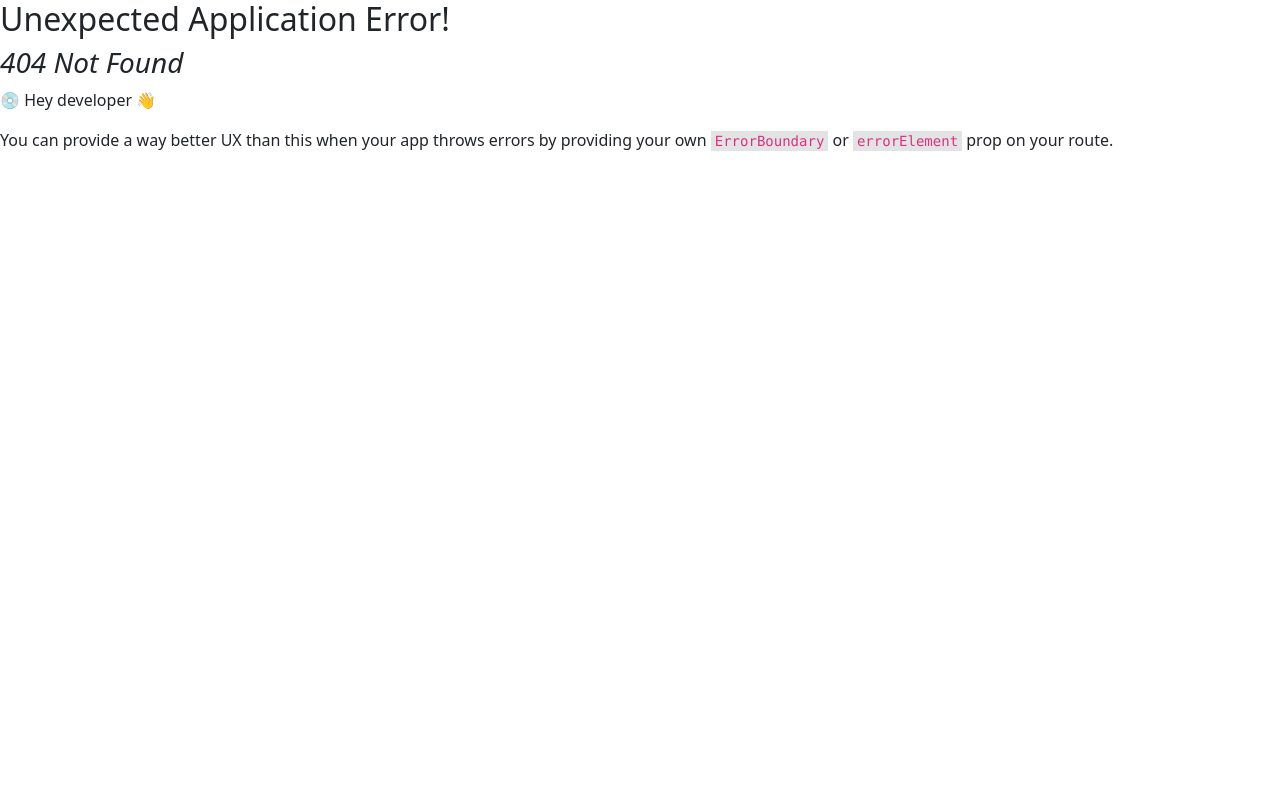
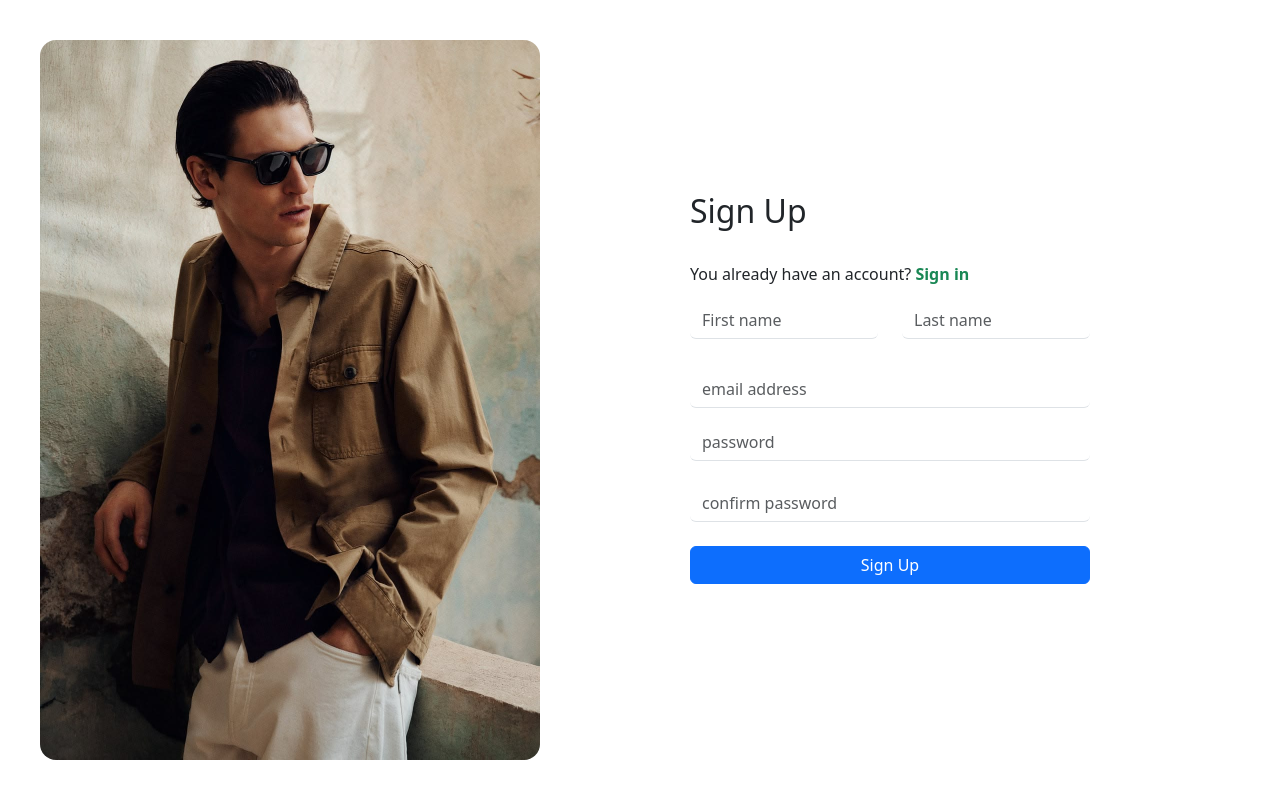
Before and after one commit to AmiraDeef/fashion-store, a React (Vite) app: page /register in a window 1280 px wide. Before the commit this address had no page. Built offline with nearby package versions, Linux system fonts and the light colour scheme.

Commit message:
sign up style

```diff
--- a/src/pages/Home.jsx
+++ b/src/pages/Home.jsx
@@ -52,7 +52,7 @@ export const Home = () => {
           modules={[Autoplay, Pagination]}
           pagination={{ clickable: true, dynamicBullets: true }}
           spaceBetween={10}
-          slidesPerView={5}
+          slidesPerView={4}
           loop={true}
           autoplay={{
             delay: 2500,
@@ -63,10 +63,10 @@ export const Home = () => {
               slidesPerView: 4,
             },
             992: { slidesPerView: 5 },
-            1200: { slidesPerView: 6 },
+            1200: { slidesPerView: 5 },
 
             1024: {
-              slidesPerView: 6,
+              slidesPerView: 5,
             },
           }}
           className="mySwiper pb-5"
--- a/src/pages/Login.jsx
+++ b/src/pages/Login.jsx
@@ -76,7 +76,7 @@ export const Login = () => {
                       errors.email && <p className="text-danger">{errors.email?.message}</p>
                  }
               </div>
-              <div className="mb-3">
+              <div className="mb-3 gap-3">
                 <input
                   type="password"
                   {...register("password" , {required:"password is required"})}
--- a/src/pages/Register.jsx
+++ b/src/pages/Register.jsx
@@ -0,0 +1,166 @@
+import RegisterImg from "../assets/register.jpg";
+import axios from "axios"
+import { useState } from "react"
+import { useForm } from "react-hook-form"
+import { Link, useNavigate } from "react-router-dom"
+
+
+export const Register = () => {
+    const {register , handleSubmit , formState:{errors}} = useForm()
+    const [error, setError] = useState(null);
+    const navigate = useNavigate()
+
+    async function onSubmit(data){
+        try {
+
+            const response=await axios.post("https://erp.techsexperts.cloud/api/admins/register",data)
+            // console.log(response)
+
+             localStorage.setItem('token' , response.data.data.accessToken)
+             navigate("/")
+
+        }catch (error) {
+           console.log(error.response.data.message)
+           setError(error.response.data.message)
+        }
+
+    }
+
+
+
+
+
+
+
+  return (
+    <>
+      <section className="container-fluid vh-100 d-flex  justify-content-center align-items-center">
+
+        <div className=" row g-0 my-5 d-flex justify-content-between" style={{ maxWidth: "1200px" }}>
+            {/* left-side */}
+          <div className="col-5 ">
+            <img
+              src={RegisterImg}
+              alt=""
+              className="img-fluid rounded-4 w-100 h-100 object-fit-cover "
+
+            />
+          </div>
+            {/* right side */}
+          <div className="col-5 d-flex  justify-content-center align-items-center mx-auto ">
+         <div className="w-100 d-flex flex-column justify-content-between" style={{ maxWidth: "400px"}}>
+            {
+            error &&  <div className="alert alert-danger"> <p className="mb-0">{error}</p> </div>
+        }
+                 <h2>Sign Up</h2>
+            <p className="mt-4 ">
+              You already have an account?{" "}
+              <a
+                href="/login"
+                className="text-decoration-none fw-bold text-success"
+              >
+                Sign in{" "}
+              </a>
+            </p>
+            <form onSubmit={handleSubmit(onSubmit)}>
+                <div className="row mb-3">
+              <div className="col-6 mb-3 gap-3">
+                 <input
+                  type="text"
+                  className="form-control border-0 border-bottom"
+                  id="exampleInputEmail1"
+                    {...register("firstName" , {required:"First name is required",
+                        minLength :{
+                        value:3 ,
+                        message:"min 3 character"}
+                    })}
+                  placeholder="First name"
+
+                />
+                {
+                      errors["fristName"] && <p className="text-danger">{errors["fristName"]?.message}</p>
+                 }
+                 </div>
+                 <div className=" col-6 mb-3 gap-3">
+                    <input
+                  type="text"
+                  className="form-control border-0 border-bottom"
+                  id="exampleInputEmail1"
+                    {...register("lastName" , {required:"Last name is required",
+                        minLength :{
+                        value:3 ,
+                        message:"min 3 character"
+                     }
+                    })}
+                  placeholder="Last name"
+
+                />
+                {
+                      errors["lastName"] && <p className="text-danger">{errors["lastName"]?.message}</p>
+                 }
+                 </div>
+                </div>
+                <div className="mb-3">
+                <input
+                  type="email"
+                  className="form-control border-0 border-bottom"
+                  id="exampleInputEmail1"
+                    {...register("email" ,  {required : "email is required" ,
+                     pattern :{
+                        value : /^[^\s@]+@[^\s@]+\.[^\s@]+$/,
+                        message : "Invalid Email"
+                     },
+
+                     })}
+                  placeholder="email address"
+                  aria-describedby="emailHelp"
+                />
+                {
+                      errors.email && <p className="text-danger">{errors.email?.message}</p>
+                 }
+                </div>
+              <div className="mb-4">
+                <input
+                  type="password"
+                  {...register("password" , {required:"password is required",
+                    pattern : {
+                        value : /^(?=^[ -~]{6,64}$)(?=.*([a-z][A-Z]))(?=.*[0-9])(.*[ -/|:-@|\[-`|{-~]).+$/,
+                        message : "Minimum six characters, at least one letter and one number"
+                    }
+                  })}
+                  className="form-control border-0 border-bottom"
+                  placeholder="password"
+                  id="exampleInputPassword1"
+                />
+                {
+                      errors.password && <p className="text-danger">{errors.password?.message}</p>
+                 }
+              </div>
+               <div className="mb-4">
+                <input
+                  type="password"
+                  {...register("confirmPassword" , {required:"Confirm password is required"})}
+                  className="form-control border-0 border-bottom"
+                  placeholder="confirm password"
+                  id="exampleInputPassword1"
+                />
+                {
+                      errors.confirmPassword && <p className="text-danger">{errors.confirmPassword?.message}</p>
+                 }
+              </div>
+
+              <div className="mb-4 ">
+
+              <button type="submit" className="btn btn-primary w-100">
+                Sign Up
+              </button>
+                </div>
+            </form>
+            </div>
+
+          </div>
+        </div>
+      </section>
+    </>
+  );
+};
```
Also changed, not shown: src/router/Router.jsx (+5 -5 lines), src/assets/register.jpg (added).
